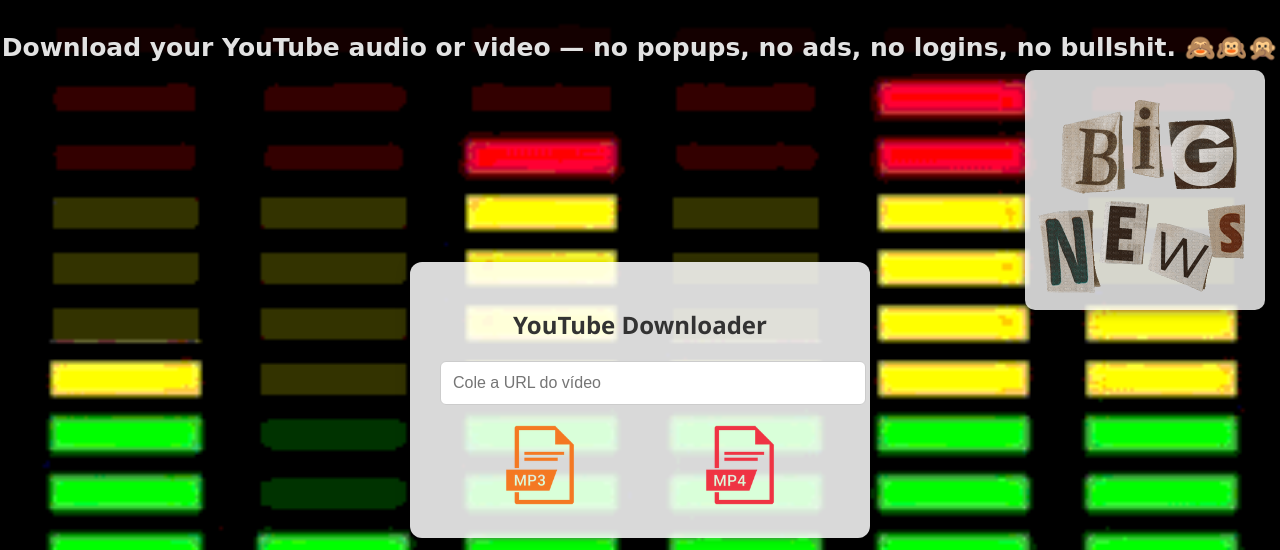
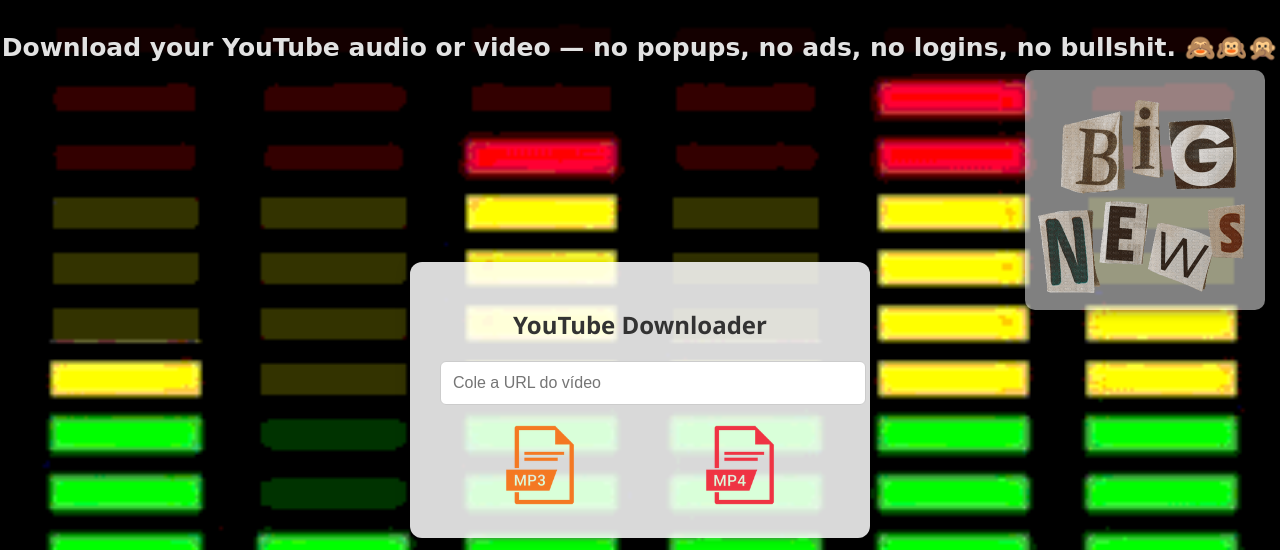
Before and after one commit to dadosneurais/ytconverter, a Flask app: page / in a window 1280 px wide. Shown: the top 550 px of the page. Run offline with Flask 3, Linux system fonts and the light colour scheme; data that the repository does not hold is empty.

Commit message:
Update style.css

```diff
--- a/static/style.css
+++ b/static/style.css
@@ -137,7 +137,7 @@ footer {
     border-radius: 10px;
     overflow: hidden;
     box-shadow: 0 4px 10px rgba(0, 0, 0, 0.3);
-    background-color: rgba(255, 255, 255, 0.8);
+    background-color: rgba(255, 255, 255, 0.5);
     z-index: 1000;
     margin: 0;
 }
```
